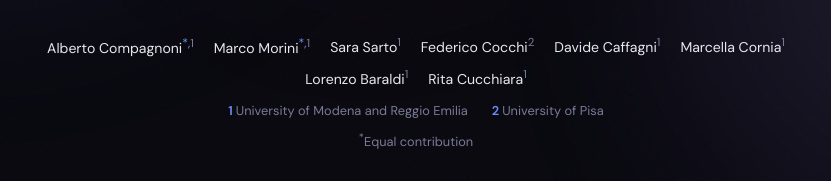
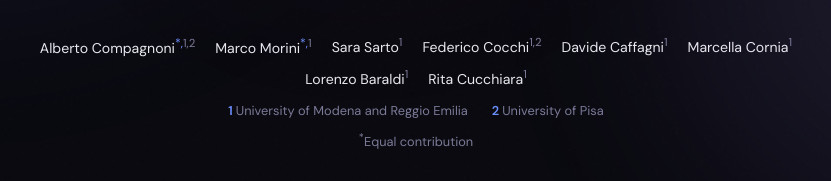
Before and after one commit to aimagelab/ReAG, a plain HTML site: page index.html in a window 1280 px wide. Shown: the part 521-702 px from the top of the page, 224-1055 px from the left. Drawn offline with Linux system fonts and the light colour scheme.

Commit message:
Fix author affiliations in index.html

```diff
--- a/index.html
+++ b/index.html
@@ -798,10 +798,10 @@
 
   <!-- FIX 2: affiliazioni con apici numerici -->
   <div class="authors">
-    <span class="author">Alberto Compagnoni<sup class="equal">*,</sup><sup class="affil-sup">1</sup></span>
+    <span class="author">Alberto Compagnoni<sup class="equal">*,</sup><sup class="affil-sup">1,2</sup></span>
     <span class="author">Marco Morini<sup class="equal">*,</sup><sup class="affil-sup">1</sup></span>
     <span class="author">Sara Sarto<sup class="affil-sup">1</sup></span>
-    <span class="author">Federico Cocchi<sup class="affil-sup">2</sup></span>
+    <span class="author">Federico Cocchi<sup class="affil-sup">1,2</sup></span>
     <span class="author">Davide Caffagni<sup class="affil-sup">1</sup></span>
     <span class="author">Marcella Cornia<sup class="affil-sup">1</sup></span>
     <span class="author">Lorenzo Baraldi<sup class="affil-sup">1</sup></span>
```
